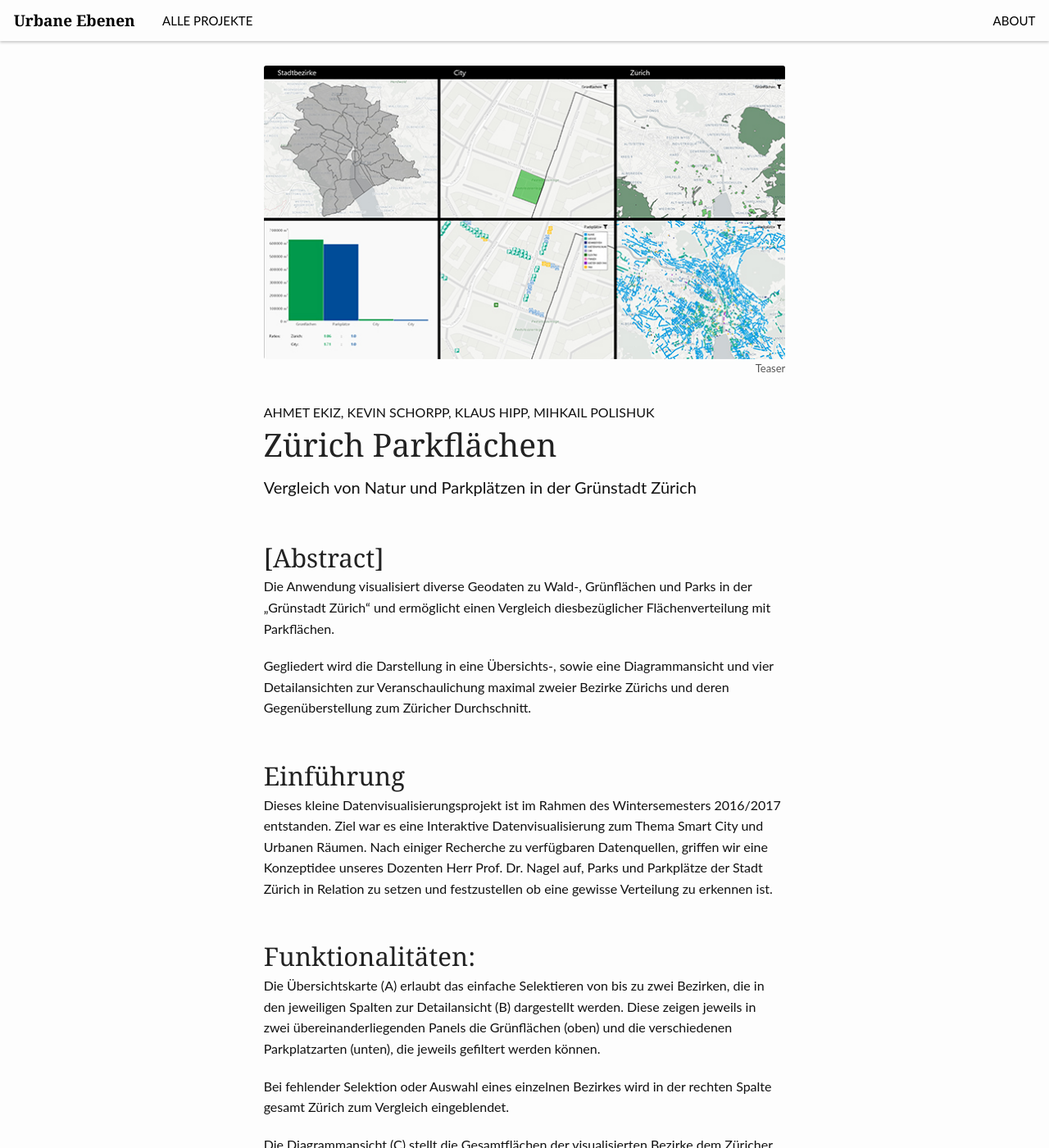
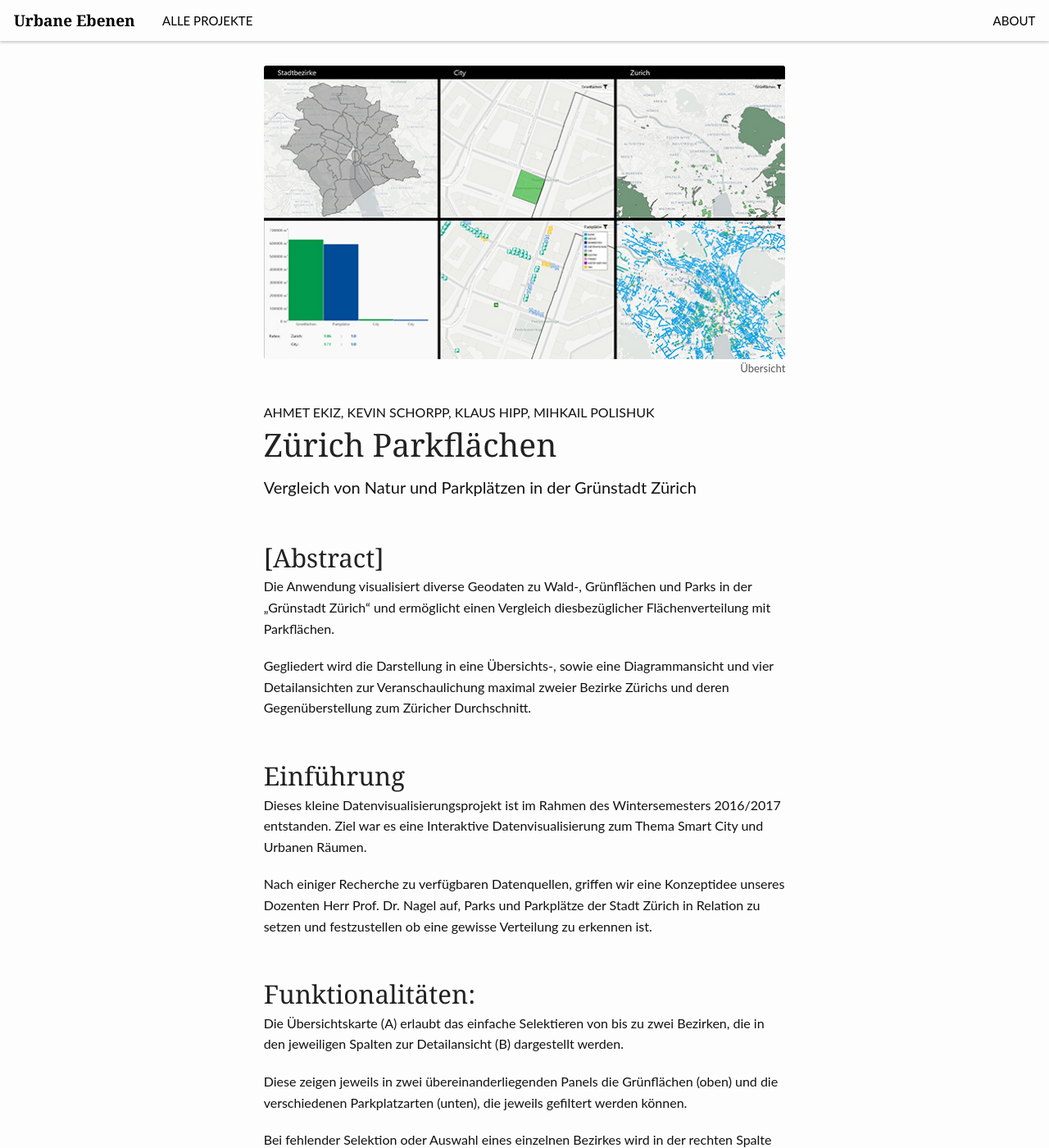
Before and after one commit to tillnagel/gdv-website, a Jekyll site: the page built from _posts/projects/2017-01-26-ZuerichParkflaechen.md, in a window 1280 px wide and 1400 px high. Shown: the whole window at 82% size. Built offline with Jekyll 4.4.1, drawn with Linux system fonts in a browser that asks for light colours; part of the change alters nothing that is shown; some of the changed text lies outside the part shown.

Commit message:
Update 2017-01-26-ZuerichParkflaechen.md

```diff
--- a/_posts/projects/2017-01-26-ZuerichParkflaechen.md
+++ b/_posts/projects/2017-01-26-ZuerichParkflaechen.md
@@ -10,7 +10,7 @@ categories:
     - projects
 image:
     title: ZuerichParkflaechen/zp_teaser.jpg
-    caption: Teaser
+    caption: Übersicht
 author: Ahmet Ekiz, Kevin Schorpp, Klaus Hipp, Mihkail Polishuk
 ---
 
@@ -25,10 +25,12 @@ Gegliedert wird die Darstellung in eine Übersichts-, sowie eine Diagrammansicht
 - Konzept: Was ist die Grundidee, Hauptfrage, wichtigste Hypothese?-->
 
 Dieses kleine Datenvisualisierungsprojekt ist im Rahmen des Wintersemesters 2016/2017 entstanden. Ziel war es eine Interaktive Datenvisualisierung zum Thema Smart City und Urbanen Räumen.
+
 Nach einiger Recherche zu verfügbaren Datenquellen, griffen wir eine Konzeptidee unseres Dozenten Herr Prof. Dr. Nagel auf, Parks und Parkplätze der Stadt Zürich in Relation zu setzen und festzustellen ob eine gewisse Verteilung zu erkennen ist.
 
 ## Funktionalitäten:
 Die Übersichtskarte (A) erlaubt das einfache Selektieren von bis zu zwei Bezirken, die in den jeweiligen Spalten zur Detailansicht (B) dargestellt werden.
+
 Diese zeigen jeweils in zwei übereinanderliegenden Panels die Grünflächen (oben) und die verschiedenen Parkplatzarten (unten), die jeweils gefiltert werden können.
 
 Bei fehlender Selektion oder Auswahl eines einzelnen Bezirkes wird in der rechten Spalte gesamt Zürich zum Vergleich eingeblendet.
@@ -75,12 +77,22 @@ Die folgenden Bilder zeigen zwei unsere frühen Explorationen und Zusammenstellu
   <figcaption >Zusammenstellung aller von uns verwendeten Daten in QGIS</figcaption>
 </figure>
 
-
 <!--## Prototyp / Ergebnisse
 Hier sind einige unserer Prototypen und Entwicklungsschritte zu sehen: -->
 
 ### Visualisierung
 <!--Ergebnisse, Design, Prototyp. Darstellungen echter oder ausgewählter Daten.-->
+
+### Fragen
+Wir untersuchten folgende Fragen:
+
+- Wie ist die Relation der Grünflächen zu den Parkplätzen in Zürich?
+
+- Inwiefern weichen einzelne Bezirke vom Gesamtdurchschnitt ab?
+
+- Gibt es Tendenzen und Abweichungen am Stadtrand oder im Zentrum?
+
+- Gibt es andere interessante Auffälligkeiten?
 
 ### Erkenntnisse
 <!--Was haben Sie herausgefunden? Können Sie ein/zwei Aussagen oder Stories hervorheben?-->
@@ -112,11 +124,16 @@ Hier sind einige unserer Prototypen und Entwicklungsschritte zu sehen: -->
 
 
 #### Probleme bei der Implementierung:
+
 - Processing und die anderen genutzten Bibliotheken und Tools waren neu für uns, dementsprechend mussten wir viel Zeit für die Einarbeitung aufwenden.
+
 - Sehr viele Daten, allein die Parkplätze umfassten ~50.000 einzelne Datenpunkte.
 demensprechend hatten wir mit einigen Performanceproblemen zu kämpfen.
+
 - Eigene Marker für die Maps erstellen, wir entschieden uns schlussendlich von uns angefertigte Icons zu verwenden.
+
 - Die Flächen der Polygone die wir aus Overpass Turbo generierten, konnten wir aufgrund von Fehlern im Aufbau der dort eingetragenen Daten nicht korrekt berechnen.
+
 - Wälder die außerhalb eines Bezirks liegen werden mit zum Bezirk gezählt.
 
 
@@ -135,4 +152,5 @@ function setup() {
 nächste Schritte sein?-->
 
 - Processing in Kombination mit Unfolding Maps bietet vielseitige Möglichkeiten, da diese jedoch auf Java aufbauen, treten bei sehr großen Datenmengen enorme Performance einbrüche auf.
+
 - Wir konnten wie erhofft die Grünflächen und Parkplätze leicht verständlich veranschaulichen.
```
